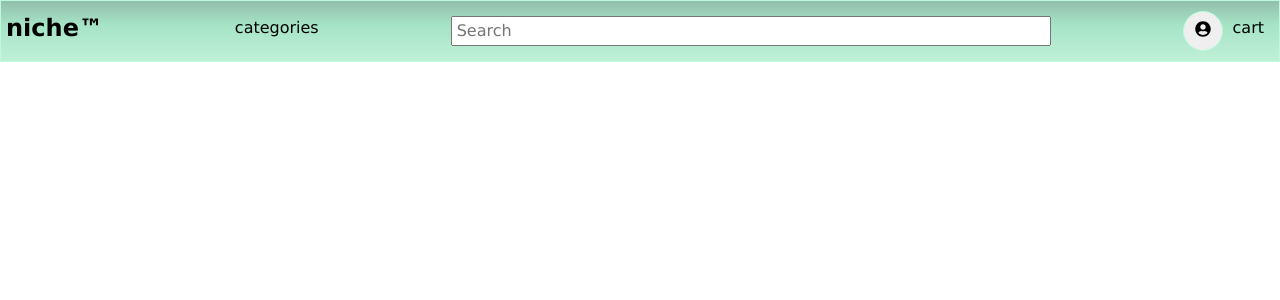
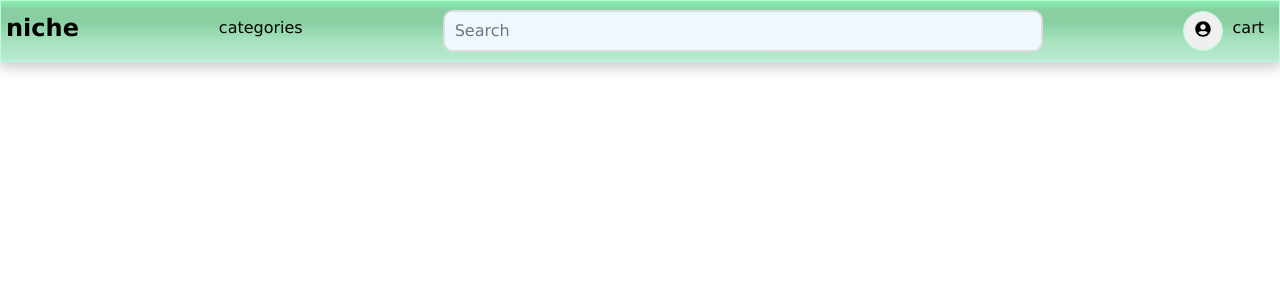
Before and after one commit to vinob09/niche, a React (Vite) app in the folder react-vite/: page / in a window 1280 px wide. Shown: the top 300 px of the page. Built offline with nearby package versions, Linux system fonts and the light colour scheme; no server answers.

Commit message:
Styling edits

```diff
--- a/react-vite/src/components/LoginFormModal/LoginFormModal.css
+++ b/react-vite/src/components/LoginFormModal/LoginFormModal.css
@@ -45,7 +45,7 @@
 }
 
 .login-form-modal input:focus {
-    border-color: #ffafbd;
+    border-color: #e4befa;
     background-color: #f0f8ff;
     outline: none;
 }
--- a/react-vite/src/components/Navigation/Navigation.css
+++ b/react-vite/src/components/Navigation/Navigation.css
@@ -13,6 +13,13 @@
   background-color: #bcebd4;
   overflow: hidden;
   color: black;
+  transition: transform 0.3s ease, box-shadow 0.3s ease;
+}
+.navbar:hover {
+  transform: scale(1.00);
+  /* Slightly expand the navbar */
+  box-shadow: 0 6px 12px rgba(0, 0, 0, 0.2);
+  /* Add a shadow for better visual depth */
 }
 .gradient-overlay {
   position: absolute;
@@ -20,7 +27,7 @@
   left: 0;
   width: 100%;
   height: 100%;
-  background: linear-gradient(to bottom, #92beac 0%, #a6e4c6 40%, #c0f0d8 100%) !important;
+  background: linear-gradient(to bottom, #87efb2 0%,#89cfa2 15% ,#89cfa2 35%, #a4e1bc 65%, #bcebd4 100%) !important;
   opacity: 0;
   transition: opacity 0.3s ease;
   z-index: 0;
@@ -75,17 +82,26 @@
   transform: scaleX(1);
   transform-origin: bottom left;
 }
-.search-bar{
+.search-bar {
   flex-grow: 1;
   max-width: 600px;
   text-align: center;
 }
 
-/*SEARCH*/
 .search-bar input {
   width: 100%;
-  padding: 4px;
+  padding: 10px;
   font-size: medium;
+  border: 2px solid #ddd;
+  border-radius: 10px;
+  transition: border-color 0.3s ease, background-color 0.3s ease;
+  background-color: #f0f8ff;
+}
+
+.search-bar input:focus {
+  border-color: #bef4fa;
+  background-color: #f0f8ff;
+  outline: none;
 }
 .profile-menu {
   display: flex;
@@ -117,7 +133,7 @@
 .categories-button {
   margin: 0px 10px;
 }
-.favorites-button, products-button{
+.favorites-button{
   margin-right: 15px;
 }
 
--- a/react-vite/src/components/Navigation/Navigation.jsx
+++ b/react-vite/src/components/Navigation/Navigation.jsx
@@ -8,7 +8,7 @@ function Navigation({hasLoggedIn}) {
       <div className="gradient-overlay"></div>
     <ul>
         <li>
-          <NavLink to="/" className={"home-link"}>niche™</NavLink>
+          <NavLink to="/" className={"home-link"}>niche</NavLink>
         </li>
         <li className="categories-button">
           <NavLink to="/categories">categories</NavLink>
--- a/react-vite/src/components/SignupFormModal/SignupFormModal.css
+++ b/react-vite/src/components/SignupFormModal/SignupFormModal.css
@@ -43,7 +43,7 @@
 }
 
 .signup-form-modal input:focus {
-    border-color: #ffafbd;
+    border-color: #e4befa;
     background-color: #f0f8ff;
     outline: none;
 }
```
